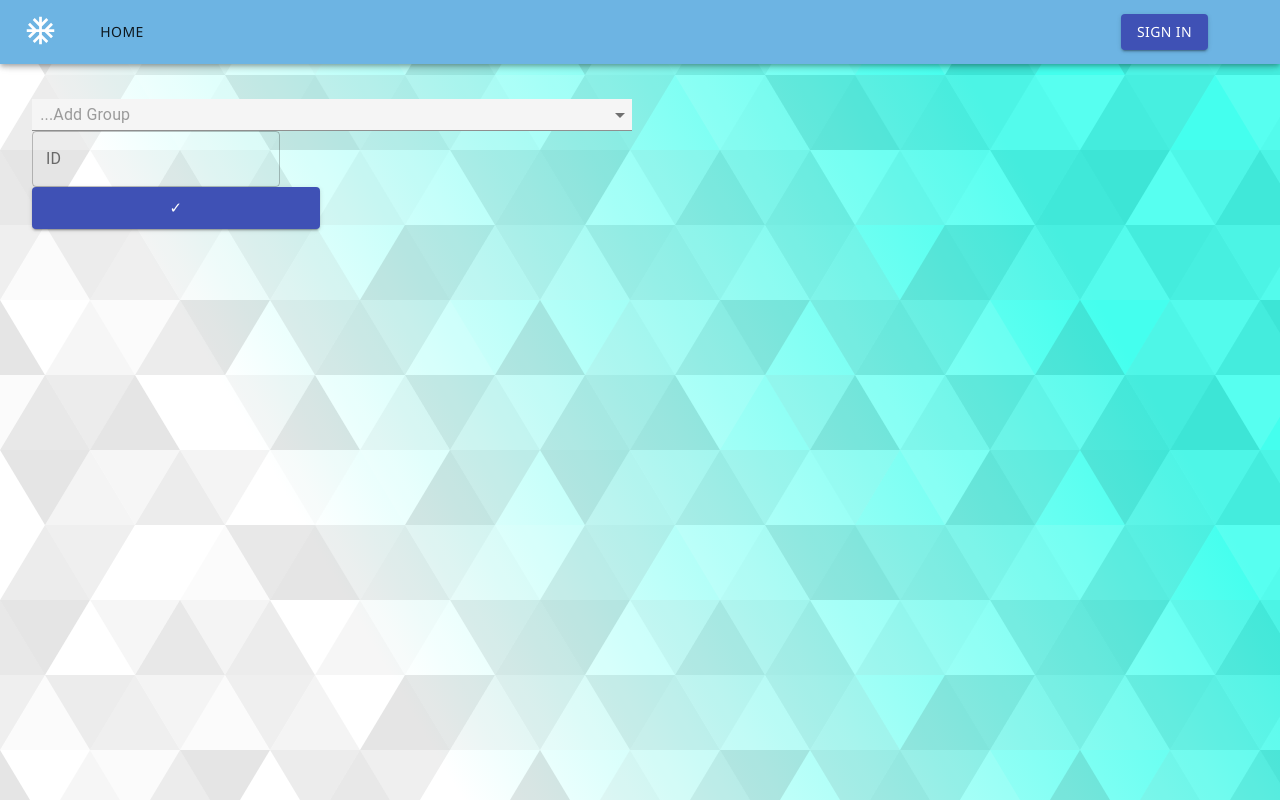
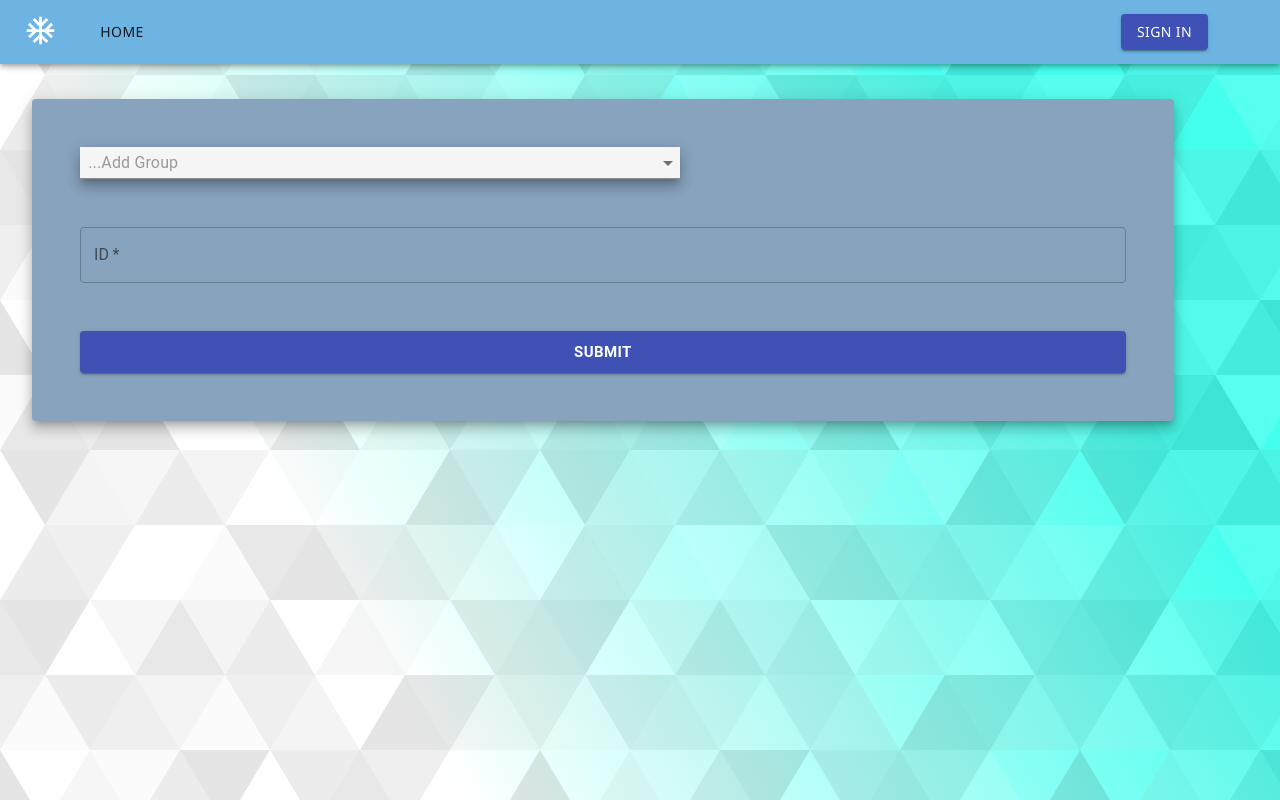
Before and after one commit to kamonrepo/jbrepo, a React (Create React App) app: page /billrun in a window 1280 px wide. Built offline with nearby package versions, Linux system fonts and the light colour scheme; no server answers.

Commit message:
horaaaah

```diff
--- a/src/components/BillRun/BillRun.js
+++ b/src/components/BillRun/BillRun.js
@@ -2,12 +2,15 @@ import React, { useState, useEffect } from 'react';
 import { useDispatch, useSelector } from 'react-redux';
 import { createBillrun, getBillrun } from '../../actions/billrun';
 import { getGroups } from '../../actions/group';
-import { Grid, TextField, Button } from '@material-ui/core';
+import { Grid, TextField, Button, Paper } from '@material-ui/core';
 import Tags from './Tags';
+import useStyles from './styles';
 
 const BillRun = () => {
 
     const dispatch = useDispatch();
+    const classes = useStyles();
+
     const groups = useSelector(state => state.groups);
     const [id, setId] = useState(0);
     const [selectedGRP, setSelectedGRP] = useState([]);
@@ -38,17 +41,16 @@ const BillRun = () => {
         )}
 
         Object.assign(payload, {mergedGroup: buildMergedGroup});
-
-        console.log('builded-payload::: ', payload);
-
         dispatch(createBillrun(payload));
     }
 
     return(
+        <Paper className={classes.paper} elevation={9}>
             <form onSubmit={handleSubmit}>
-            <Grid container spacing={3} >
-                <Grid item lg={6} md={12} sm={12} xs={12}>
+                <Grid container>
+                    <Grid className={classes.tags} item lg={12} md={12} sm={12} xs={12}>
                         <Tags
+                            fullWidth
                             grpNames={grpNames}
                             setGrpNames={setGrpNames}
                             grpIds={grpIds}
@@ -56,13 +58,18 @@ const BillRun = () => {
                             groups={groups}
                             selectedGRP={selectedGRP}
                             setSelectedGRP={setSelectedGRP}/>
-
-                    <TextField name="id" variant="outlined" label="ID" onChange={(e) => setId(e.target.value)} />
-                    <Button fullWidth variant="contained" color="primary" size="large" type="submit">✓</Button>
                     </Grid>
 
+                    <Grid className={classes.id} item lg={12} md={12} sm={12} xs={12}>
+                        <TextField fullWidth required name="id" variant="outlined" label="ID" onChange={(e) => setId(e.target.value)} />
+                    </Grid>
+
+                    <Grid className={classes.submit} item lg={12} md={12} sm={12} xs={12}>
+                        <Button fullWidth variant="contained" color="primary" size="large" type="submit"><b>SUBMIT</b></Button>
+                    </Grid>
                 </Grid>
             </form>
+        </Paper>
     );
 }
 
--- a/src/components/BillRun/Tags.js
+++ b/src/components/BillRun/Tags.js
@@ -1,6 +1,7 @@
 import * as React from 'react';
 import Autocomplete from '@mui/material/Autocomplete';
 import TextField from '@mui/material/TextField';
+import Paper from '@mui/material/Paper';
 import Stack from '@mui/material/Stack';
 
 export default function Tags( { groups, setGrpIds, setGrpNames } ) {
@@ -20,6 +21,7 @@ export default function Tags( { groups, setGrpIds, setGrpNames } ) {
   }
 
   return (
+    <Paper elevation={9}>
       <Stack spacing={3} sx={{ width: 600 }}>
         <Autocomplete
           style={{ backgroundColor: 'whitesmoke'}}
@@ -34,10 +36,10 @@ export default function Tags( { groups, setGrpIds, setGrpNames } ) {
               {...params}
               variant="standard"
               placeholder="  ...Add Group"
-
             />
           )}
         />
       </Stack>
+    </Paper>
   );
 }
--- /dev/null
+++ b/src/components/BillRun/styles.js
@@ -0,0 +1,27 @@
+
+import { makeStyles } from '@material-ui/core/styles';
+
+export default makeStyles((theme) => ({
+  paper: {
+    display: 'flex',
+    backgroundColor: '#88a3bd',
+    alignItems: 'center',
+    padding: theme.spacing(3),
+  },
+  tags: {
+    display: 'flex',
+    alignItems: 'center',
+    padding: theme.spacing(3),
+  },
+  id: {
+    display: 'flex',
+    alignItems: 'center',
+    padding: theme.spacing(3),
+  },
+  submit: {
+    display: 'flex',
+    alignItems: 'center',
+    padding: theme.spacing(3),
+  },
+
+}));
--- a/src/components/BillRunCandidate/BillRunCandidate.js
+++ b/src/components/BillRunCandidate/BillRunCandidate.js
@@ -139,7 +139,8 @@ const EnhancedTableToolbar = props => {
   useEffect(() => {
     setHandBRC(brc);
     zCompute(brc);
-  },[brc]);
+    console.log('BRC/EToolbar-component mount')
+  },[brc, selectedBr]);
 
   let zCompute = (brc) => {
     let sum = 0;
@@ -183,13 +184,14 @@ const EnhancedTableToolbar = props => {
 
   const doneClick = () => {
 
-    //update brc status to paid
     let isPaid = isAllPaid(statusPlaceHolder);
+
     dispatch(updateBRC({selectedIDs, isPaid}));
     dispatch(getBRCById(selectedBr));
 
     setSelected([]);
-    setSelectedIDs([])
+    setSelectedIDs([]);
+    setStatusPlaceHolder([]);
   }
 
   const backButton = () => {
@@ -205,7 +207,6 @@ const EnhancedTableToolbar = props => {
     let arrReturn = arr.every(elem => elem === 'PAID');
     return arrReturn;
   }
-
 
   const dynamicButton = () => {
     let toggle = allEqual(statusPlaceHolder);
@@ -326,7 +327,7 @@ export default function BillRunCandidate() {
 
   useEffect(() => {
         dispatch(getBillrun());
-        console.log('brb-component-mount:::getBillrun:::dispatched');
+        console.log('BRC-component mount');
   }, [handBRC])
 
   const classes = useStyles();
@@ -496,8 +497,6 @@ export default function BillRunCandidate() {
                   </TableRow>
                 )}
               </TableBody>
-
-
             </Table>
         </TableContainer>
 
--- a/src/components/Client/Client.js
+++ b/src/components/Client/Client.js
@@ -46,7 +46,7 @@ const Client = () => {
 
   return (
     <>
-      <Paper className={classes.paper} elevation={6}>
+      <Paper className={classes.paper} elevation={9}>
         <form onSubmit={handleSubmit}>
             <Typography className={classes.Header} variant="h6"><b>ADD CLIENT</b></Typography>
 
--- a/src/components/Group/Group.js
+++ b/src/components/Group/Group.js
@@ -37,13 +37,12 @@ const Group = () => {
     return (
       <>
       <Grid style={{ display: 'flex'}} container spacing={9}>
-
         <Grid style={ {paddingTop: '50px' }} item lg={12} sm={12} xs={12}>
               <Paper className={classes.addGroupForm} elevation={6}>
                 <form autoComplete="off" noValidate className={`${classes.root} ${classes.form}`} onSubmit={handleSubmit}>
-                  <Typography className={classes.Header} variant="h6"> Add Group </Typography>
+                    <Typography className={classes.Header} variant="h6"><b>ADD GROUP</b> </Typography>
 
-                  <TextField name="name" variant="outlined" label="Group" fullWidth value={groupData.name} onChange={(e) => setGroupData({...groupData, name: e.target.value})} />
+                    <TextField required name="name" variant="outlined" label="Group" fullWidth value={groupData.name} onChange={(e) => setGroupData({...groupData, name: e.target.value})} />
                     <Button className={classes.buttonSubmit} variant="contained" color="primary" size="large" type="submit" fullWidth>Submit</Button>
                     <Button variant="contained" color="secondary" size="small"  fullWidth>Clear</Button>
                 </form>
@@ -52,16 +51,14 @@ const Group = () => {
 
         <Grid style={ {paddingBottom: '99px',marginTop: '3px' }} item lg={12} sm={12} xs={12}>
           <Paper className={classes.groupListPaper} elevation={6}>
-          <Typography variant="h6"> List of group </Typography>
+            <Typography className={classes.Header}  variant="h6"> List of group </Typography>
                 {groups?.map((g => (<ul>
-                  <li> <Typography variant="h9"> {g.name} </Typography></li>
+                    <li> <Typography className={classes.Header} variant="h9"> {g.name} </Typography></li>
                 </ul>
               )))}
           </Paper>
         </Grid>
-
       </Grid>
-
     </>
   )
 }
--- a/src/components/Group/styles.js
+++ b/src/components/Group/styles.js
@@ -9,7 +9,8 @@ export default makeStyles((theme) => ({
   },
   Header: {
     display: 'flex',
-    margin: '3px 3px 3px 3px'
+    margin: '3px 3px 3px 3px',
+    fontFamily: 'Segoe UI'
 
   },
   groupListPaper: {
@@ -26,7 +27,7 @@ export default makeStyles((theme) => ({
   },
 
   buttonSubmit: {
-    marginBottom: 10,
+    marginBottom: 10
   },
 
 }));
```
Also changed, not shown: src/components/BillRunCandidate/TableContainer.js (added). Lines whose indentation alone changed are shown as unchanged.
